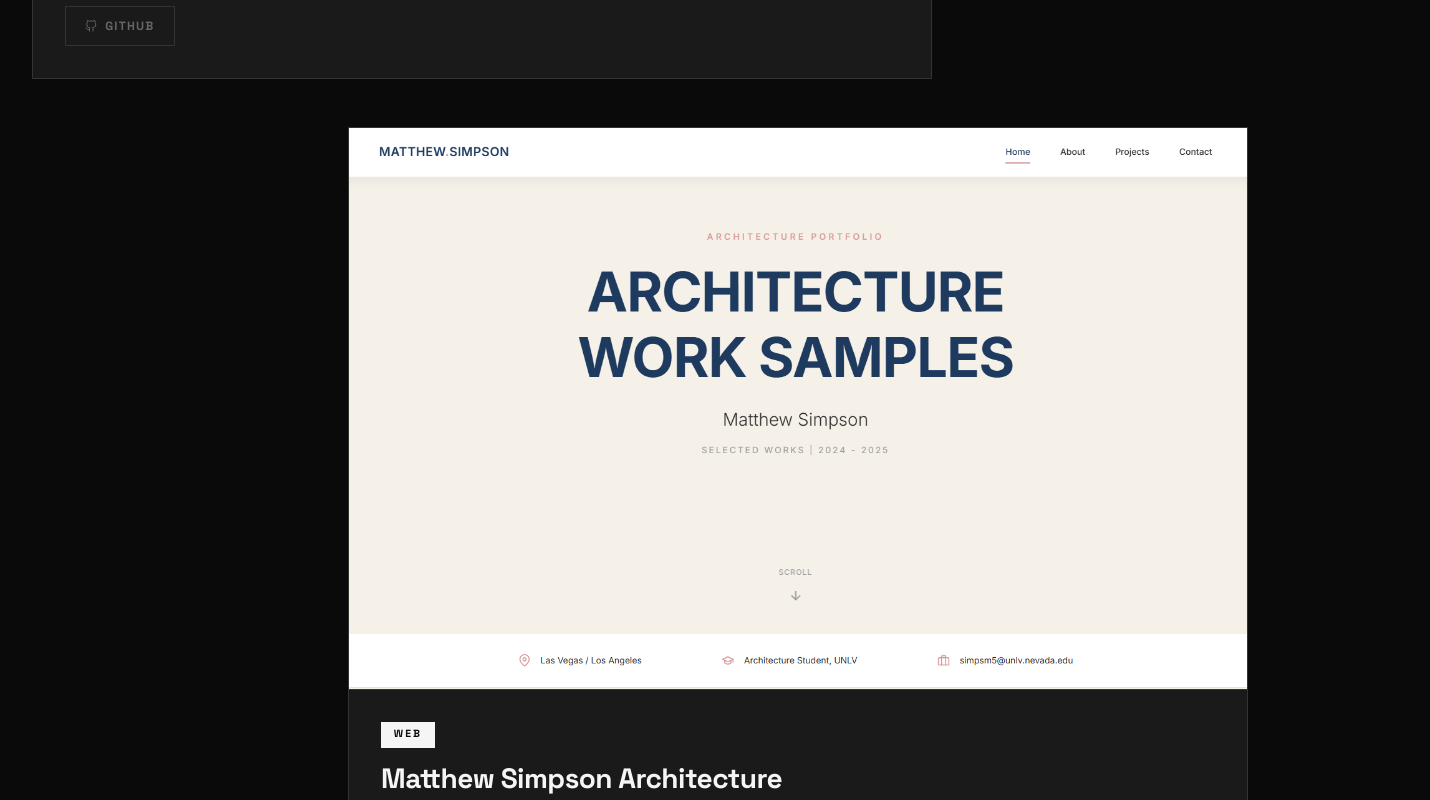
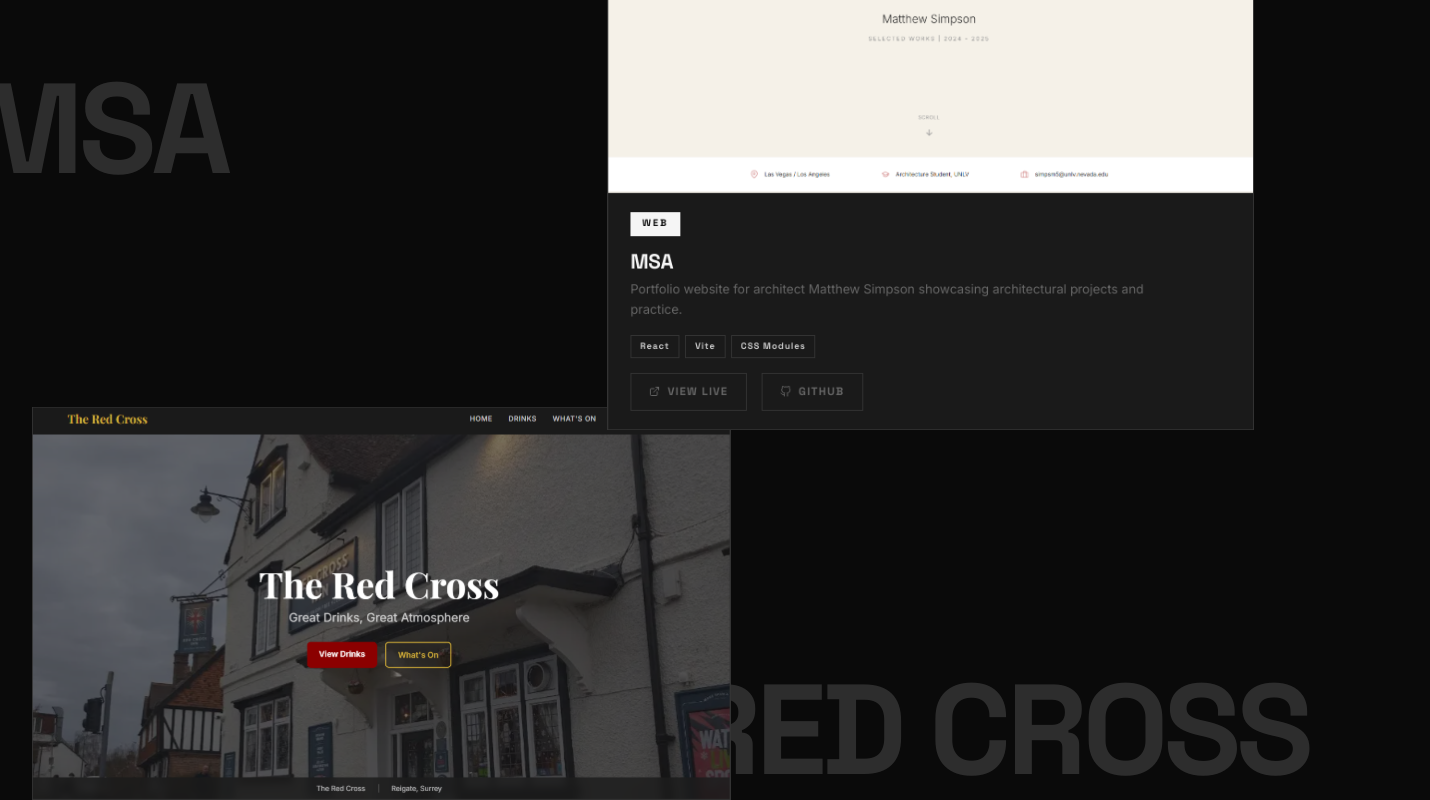
Before and after one commit to MattKay02/MattKay02.github.io, a React (Vite) app: page / in a window 1280 px wide. Shown: the part 2080-2880 px from the top of the page, 1430 px wide, since content can reach past the window. Built offline with nearby package versions, Linux system fonts and the light colour scheme.

Commit message:
added extra slide animations to project and portfolio section

```diff
--- a/src/components/Portfolio.jsx
+++ b/src/components/Portfolio.jsx
@@ -1,6 +1,7 @@
 import { useState } from 'react'
 import { FiGithub, FiExternalLink } from 'react-icons/fi'
 import projects from '../data/projects'
+import useCardScale from '../hooks/useCardScale'
 import styles from './Portfolio.module.css'
 
 const filters = ['All', 'Mobile Apps', 'Web Apps']
@@ -11,37 +12,100 @@ const filterMap = {
   'Web Apps': 'Web',
 }
 
-function Portfolio() {
-  const [active, setActive] = useState('All')
+/*
+ * ADJUSTABLE CARD ANIMATION VALUES:
+ * - MIN_SCALE: smallest card size when far from center (default 0.65)
+ * - SMOOTHING: lerp factor, lower = smoother (default 0.04)
+ * - SLIDE_DISTANCE: max horizontal card offset in px (default 150)
+ *
+ * BG TEXT ANIMATION:
+ * - BG_OFFSET: how far off-screen the bg text starts/ends (default 500px)
+ * - BG_ANCHOR: portion of scroll where text holds still (0-1, default 0.5)
+ *   e.g. 0.5 = text anchors for 50% of the scroll through the center
+ *
+ * The bg text has 3 phases:
+ *   1. SLIDE IN:  text enters from same side as card
+ *   2. ANCHOR:    text holds in place
+ *   3. SLIDE OUT: text exits from opposite side of card
+ */
+const MIN_SCALE = 0.65       // <-- Change: minimum card scale (0-1)
+const SMOOTHING = 0.04        // <-- Change: animation smoothness (lower = smoother)
+const SLIDE_DISTANCE = 150    // <-- Change: max horizontal slide in px
+const CARD_ANCHOR = 0.35      // <-- Change: how long card holds at full size (0-1)
+const BG_OFFSET = 500         // <-- Change: bg text off-screen distance in px
+const BG_ANCHOR = 0.5         // <-- Change: how long bg text holds still (0-1)
 
-  const filtered =
-    filterMap[active] === null
-      ? projects
-      : projects.filter((p) => p.category === filterMap[active])
+function ProjectCard({ project, index }) {
+  const [ref, scale, position] = useCardScale(MIN_SCALE, SMOOTHING, CARD_ANCHOR)
+
+  const isEven = index % 2 === 1
+  const cardDirection = isEven ? 1 : -1
+
+  // Card slide
+  const slideX = Math.abs(position) * SLIDE_DISTANCE * cardDirection
+
+  // BG TEXT: 3-phase animation
+  // position: -1 (below/entering) → 0 (centered) → +1 (above/exiting)
+  //
+  // Left card (isEven=false): enters from LEFT (-), exits RIGHT (+)
+  // Right card (isEven=true): enters from RIGHT (+), exits LEFT (-)
+  const enterDir = isEven ? 1 : -1   // direction text comes FROM
+  const exitDir = isEven ? -1 : 1    // direction text goes TO
+
+  // Define the 3 zones based on position
+  const halfAnchor = BG_ANCHOR / 2
+  const slideInEnd = -halfAnchor     // slide-in ends here
+  const slideOutStart = halfAnchor   // slide-out starts here
+
+  let bgSlideX = 0
+  let bgOpacity = 0
+
+  if (position < -1) {
+    // Off screen below — fully hidden
+    bgSlideX = enterDir * BG_OFFSET
+    bgOpacity = 0
+  } else if (position < slideInEnd) {
+    // PHASE 1: Sliding in
+    // Map position from [-1, slideInEnd] to [1, 0]
+    const t = (position - slideInEnd) / (-1 - slideInEnd) // 1 at -1, 0 at slideInEnd
+    bgSlideX = enterDir * BG_OFFSET * t
+    bgOpacity = (1 - t) * 0.15
+  } else if (position <= slideOutStart) {
+    // PHASE 2: Anchored — text holds still
+    bgSlideX = 0
+    bgOpacity = 0.15
+  } else if (position < 1) {
+    // PHASE 3: Sliding out
+    // Map position from [slideOutStart, 1] to [0, 1]
+    const t = (position - slideOutStart) / (1 - slideOutStart) // 0 at slideOutStart, 1 at 1
+    bgSlideX = exitDir * BG_OFFSET * t
+    bgOpacity = (1 - t) * 0.15
+  } else {
+    // Off screen above — fully hidden
+    bgSlideX = exitDir * BG_OFFSET
+    bgOpacity = 0
+  }
 
   return (
-    <div className={`${styles.portfolio} section-padding`}>
-      <div className={styles.header}>
-        <h2 className={styles.title}>SELECTED</h2>
-        <h2 className={styles.titleOutline}>WORK</h2>
-        <div className={styles.line} />
+    <div ref={ref} className={styles.cardWrap}>
+      {/* Large background text */}
+      <div
+        className={`${styles.cardBgText} ${isEven ? styles.cardBgTextLeft : styles.cardBgTextRight}`}
+        style={{
+          transform: `translateX(${bgSlideX}px)`,
+          opacity: bgOpacity,
+        }}
+        aria-hidden="true"
+      >
+        {project.title.toUpperCase()}
       </div>
 
-      <div className={styles.filters}>
-        {filters.map((f) => (
-          <button
-            key={f}
-            className={`${styles.filterBtn} ${active === f ? styles.filterActive : ''}`}
-            onClick={() => setActive(f)}
+      <article
+        className={styles.card}
+        style={{
+          transform: `translateX(${slideX}px) scale(${scale})`,
+        }}
       >
-            {f}
-          </button>
-        ))}
-      </div>
-
-      <div className={styles.stack}>
-        {filtered.map((project) => (
-          <article key={project.id} className={styles.card}>
         <div className={styles.imageWrap}>
           {project.image ? (
             <img
@@ -99,6 +163,41 @@ function Portfolio() {
           </div>
         </div>
       </article>
+    </div>
+  )
+}
+
+function Portfolio() {
+  const [active, setActive] = useState('All')
+
+  const filtered =
+    filterMap[active] === null
+      ? projects
+      : projects.filter((p) => p.category === filterMap[active])
+
+  return (
+    <div className={`${styles.portfolio} section-padding`}>
+      <div className={styles.header}>
+        <h2 className={styles.title}>SELECTED</h2>
+        <h2 className={styles.titleOutline}>WORK</h2>
+        <div className={styles.line} />
+      </div>
+
+      <div className={styles.filters}>
+        {filters.map((f) => (
+          <button
+            key={f}
+            className={`${styles.filterBtn} ${active === f ? styles.filterActive : ''}`}
+            onClick={() => setActive(f)}
+          >
+            {f}
+          </button>
+        ))}
+      </div>
+
+      <div className={styles.stack}>
+        {filtered.map((project, index) => (
+          <ProjectCard key={project.id} project={project} index={index} />
         ))}
       </div>
     </div>
--- a/src/components/Portfolio.module.css
+++ b/src/components/Portfolio.module.css
@@ -76,24 +76,67 @@
 .stack {
   display: flex;
   flex-direction: column;
-  gap: 3rem;
+  overflow: visible;
+}
+
+.stack > *:nth-child(1) { z-index: 3; }
+.stack > *:nth-child(2) { z-index: 2; margin-top: -3rem; }
+.stack > *:nth-child(3) { z-index: 1; margin-top: -3rem; }
+.stack > *:nth-child(4) { z-index: 0; margin-top: -3rem; }
+
+/* Card wrapper — holds bg text + card */
+.cardWrap {
+  position: relative;
+  overflow: visible;
+}
+
+/* Alternate card offset for brutalist feel */
+.cardWrap:nth-child(even) .card {
+  margin-left: auto;
 }
 
 .card {
   background: var(--dark);
   border: 1px solid var(--mid);
-  max-width: 900px;
-  transition: border-color 0.3s, transform 0.3s;
+  max-width: 700px;
+  transform-origin: center center;
+  will-change: transform;
+  transition: border-color 0.3s;
+  position: relative;
+  z-index: 1;
 }
 
 .card:hover {
   border-color: var(--grey);
-  transform: translateY(-4px);
 }
 
-/* Alternate card offset for brutalist feel */
-.card:nth-child(even) {
-  margin-left: auto;
+/* Large background text behind cards */
+.cardBgText {
+  position: absolute;
+  top: 0;
+  bottom: 0;
+  display: flex;
+  align-items: center;
+  font-family: var(--font-heading);
+  font-weight: 800;
+  font-size: clamp(4rem, 10vw, 10rem);
+  color: var(--white);
+  white-space: nowrap;
+  pointer-events: none;
+  user-select: none;
+  letter-spacing: -0.04em;
+  z-index: 0;
+  will-change: transform, opacity;
+}
+
+/* Odd cards are left-aligned, so bg text goes to the right */
+.cardBgTextRight {
+  right: -5%;
+}
+
+/* Even cards are right-aligned, so bg text goes to the left */
+.cardBgTextLeft {
+  left: -5%;
 }
 
 /* Image area */
@@ -104,7 +147,7 @@
 
 .image {
   width: 100%;
-  aspect-ratio: 16 / 10;
+  aspect-ratio: 16 / 9;
   object-fit: cover;
   display: block;
   border-bottom: 1px solid var(--mid);
@@ -112,7 +155,7 @@
 
 .imagePlaceholder {
   width: 100%;
-  aspect-ratio: 16 / 10;
+  aspect-ratio: 16 / 9;
   background: var(--mid);
   display: flex;
   align-items: center;
@@ -130,7 +173,7 @@
 
 /* Info */
 .info {
-  padding: 2rem;
+  padding: 1.25rem 1.5rem;
 }
 
 /* Badges */
@@ -163,25 +206,25 @@
 }
 
 .projectTitle {
-  font-size: 1.75rem;
+  font-size: 1.4rem;
   color: var(--white);
-  margin-bottom: 0.75rem;
+  margin-bottom: 0.5rem;
 }
 
 .description {
-  font-size: 0.95rem;
+  font-size: 0.85rem;
   color: var(--grey);
-  line-height: 1.7;
-  margin-bottom: 1.5rem;
+  line-height: 1.6;
+  margin-bottom: 1rem;
   max-width: 600px;
 }
 
 /* Tags */
 .tags {
   display: flex;
-  gap: 0.5rem;
+  gap: 0.4rem;
   flex-wrap: wrap;
-  margin-bottom: 1.5rem;
+  margin-bottom: 1rem;
 }
 
 .tag {
@@ -225,12 +268,22 @@
 
 /* Responsive */
 @media (max-width: 1024px) {
-  .card:nth-child(even) {
+  .cardWrap:nth-child(even) .card {
     margin-left: 0;
   }
 
   .card {
     max-width: 100%;
+  }
+
+  .cardBgText {
+    font-size: clamp(3rem, 8vw, 6rem);
+  }
+}
+
+@media (max-width: 768px) {
+  .cardBgText {
+    display: none;
   }
 }
 
--- a/src/data/projects.js
+++ b/src/data/projects.js
@@ -8,7 +8,7 @@ const projects = [
     title: 'Liftio',
     description:
       'Fitness tracking application for iOS and Android with workout logging, progress analytics, and social features.',
-    github: 'https://github.com/MattKay02',
+    github: 'https://github.com/MattKay02/Liftio',
     liveUrl: null,
     image: null,
     tech: ['React Native', 'Node.js', 'MongoDB'],
@@ -17,7 +17,7 @@ const projects = [
   {
     id: 2,
     category: 'Web',
-    title: 'Matthew Simpson Architecture',
+    title: 'MSA',
     description:
       'Portfolio website for architect Matthew Simpson showcasing architectural projects and practice.',
     github: 'https://github.com/MattKay02/MSA',
@@ -28,7 +28,7 @@ const projects = [
   {
     id: 3,
     category: 'Web',
-    title: 'Red Cross Reigate',
+    title: 'Red Cross',
     description:
       'Landing page for a traditional local pub in Reigate, Surrey. Featuring drinks menus, events, and essential pub information.',
     github: 'https://github.com/MattKay02/RedCrossReigate',
--- /dev/null
+++ b/src/hooks/useCardScale.js
@@ -0,0 +1,85 @@
+import { useEffect, useRef, useState } from 'react'
+
+/**
+ * Returns [ref, scale, position] for a single card.
+ *
+ * - scale: 0 to 1 (minScale when far, 1 when centered)
+ * - position: -1 to +1 (negative = card is below center, 0 = centered, positive = above/past)
+ *
+ * Adjustable:
+ * - minScale: smallest scale value (default 0.65)
+ * - smoothing: lerp factor, lower = smoother (default 0.04)
+ * - anchorZone: portion of viewport center where card stays fully scaled (default 0.3)
+ *   e.g. 0.3 = card holds at scale 1 and position 0 for 30% of viewport around center
+ */
+export default function useCardScale(minScale = 0.65, smoothing = 0.04, anchorZone = 0.3) {
+  const ref = useRef(null)
+  const [values, setValues] = useState({ scale: minScale, position: -1 })
+  const targetScale = useRef(minScale)
+  const targetPos = useRef(-1)
+  const currentScale = useRef(minScale)
+  const currentPos = useRef(-1)
+  const rafRef = useRef(null)
+
+  useEffect(() => {
+    const el = ref.current
+    if (!el) return
+
+    const halfAnchor = anchorZone / 2
+
+    const compute = () => {
+      const rect = el.getBoundingClientRect()
+      const viewH = window.innerHeight
+      const cardCenter = rect.top + rect.height / 2
+      const viewCenter = viewH / 2
+      // Signed: negative = card below center, positive = card above center
+      const signed = (viewCenter - cardCenter) / (viewH / 2)
+      const clamped = Math.min(Math.max(signed, -1), 1)
+
+      // Apply anchor zone: if within [-halfAnchor, halfAnchor], treat as 0
+      let adjustedPos
+      if (clamped >= -halfAnchor && clamped <= halfAnchor) {
+        adjustedPos = 0
+      } else if (clamped < -halfAnchor) {
+        // Remap [-1, -halfAnchor] to [-1, 0]
+        adjustedPos = (clamped + halfAnchor) / (1 - halfAnchor) * -1 * -1
+        adjustedPos = -((Math.abs(clamped) - halfAnchor) / (1 - halfAnchor))
+      } else {
+        // Remap [halfAnchor, 1] to [0, 1]
+        adjustedPos = (clamped - halfAnchor) / (1 - halfAnchor)
+      }
+
+      const absDist = Math.abs(adjustedPos)
+      targetScale.current = 1 - absDist * (1 - minScale)
+      targetPos.current = adjustedPos
+    }
+
+    const animate = () => {
+      const sDiff = targetScale.current - currentScale.current
+      const pDiff = targetPos.current - currentPos.current
+      currentScale.current += sDiff * smoothing
+      currentPos.current += pDiff * smoothing
+
+      if (Math.abs(sDiff) < 0.0005) currentScale.current = targetScale.current
+      if (Math.abs(pDiff) < 0.001) currentPos.current = targetPos.current
+
+      setValues({ scale: currentScale.current, position: currentPos.current })
+      rafRef.current = requestAnimationFrame(animate)
+    }
+
+    const onScroll = () => compute()
+
+    window.addEventListener('scroll', onScroll, { passive: true })
+    window.addEventListener('resize', onScroll, { passive: true })
+    compute()
+    rafRef.current = requestAnimationFrame(animate)
+
+    return () => {
+      window.removeEventListener('scroll', onScroll)
+      window.removeEventListener('resize', onScroll)
+      cancelAnimationFrame(rafRef.current)
+    }
+  }, [minScale, smoothing, anchorZone])
+
+  return [ref, values.scale, values.position]
+}
```
Lines whose indentation alone changed are shown as unchanged.
